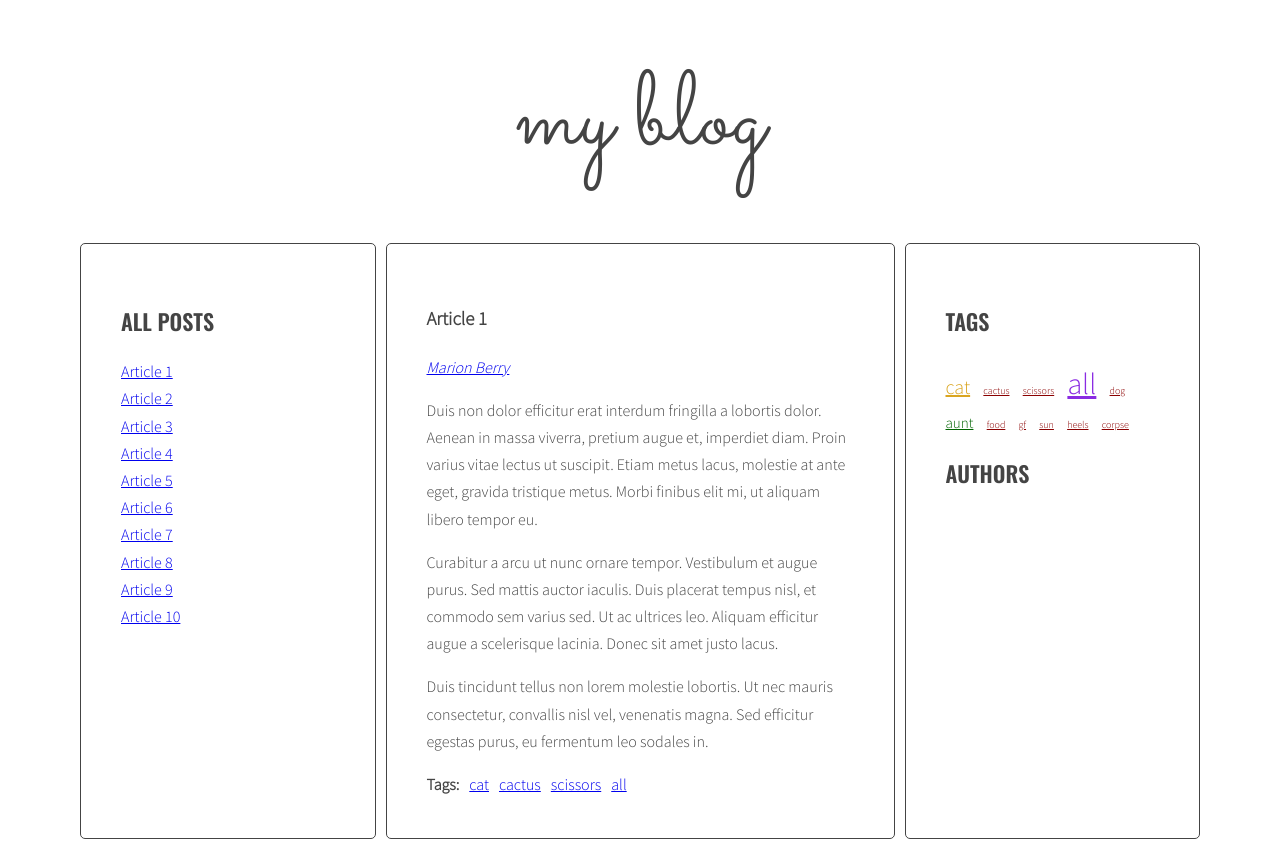
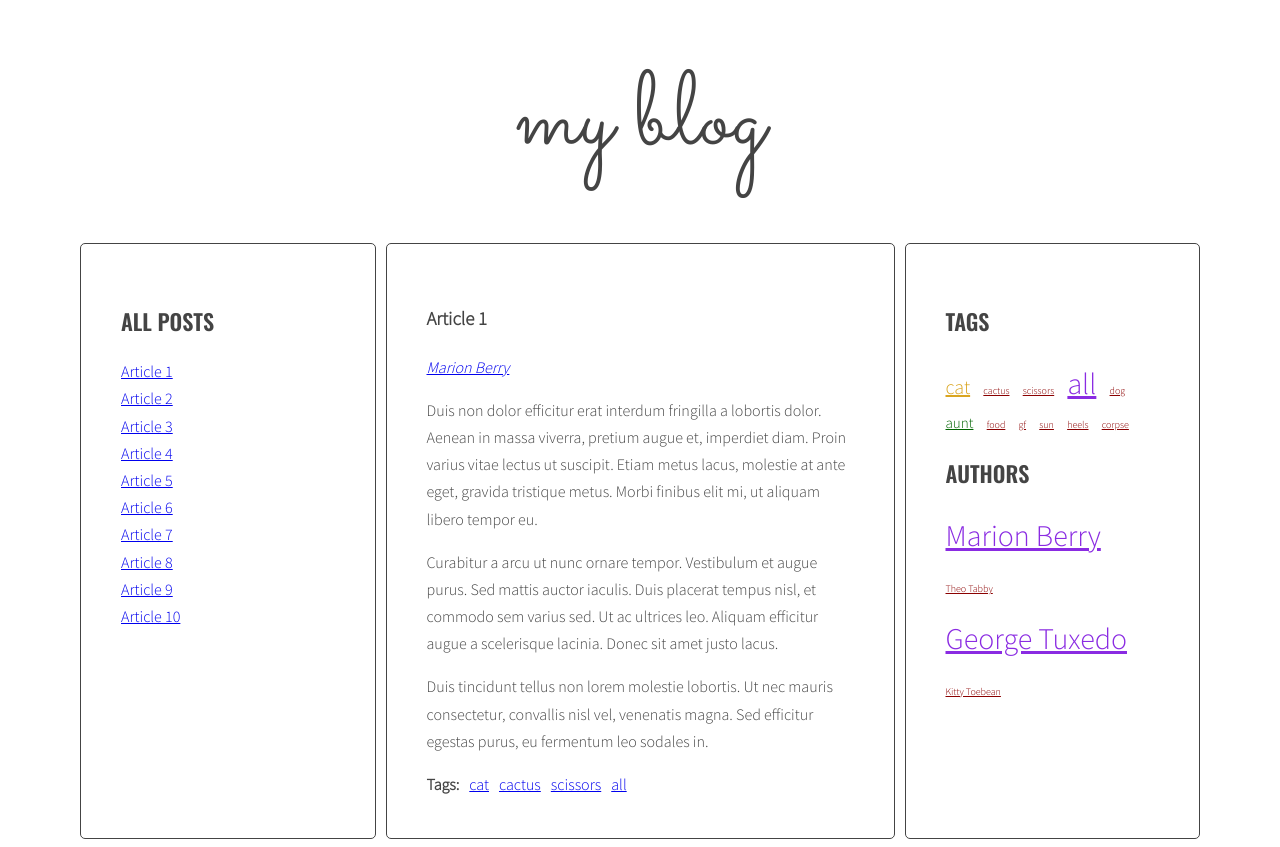
Before and after one commit to Caster22/javascript-blog, a website: page index.html in a window 1280 px wide. Drawn offline with nearby package versions, Linux system fonts and the light colour scheme.

Commit message:
add author cloud code

```diff
--- a/index.html
+++ b/index.html
@@ -183,7 +183,7 @@
                     <ul class="list tags list-horizontal">
                     </ul>
                     <h2 class="section-title">Authors</h2>
-                    <ul class="list authors">
+                    <ul class="list authors list-horizontal">
 
                     </ul>
                 </aside>
--- a/js/script.js
+++ b/js/script.js
@@ -49,10 +49,10 @@
     optTitleListSelector = '.titles',
     optArticleTagsSelector = '.post-tags .list',
     optArticleAuthorSelector = '.post-author',
-    optTagsListSelector = '.tags .list',
+    optTagsListSelector = '.tags',
     optCloudClassCount = 5,
     optCloudClassPrefix = 'tag-size-',
-    optAuthorsListSelector = '';
+    optAuthorsListSelector = '.authors';
 
   const generateTitleLinks = function (customSelector = '') {
 
@@ -98,7 +98,6 @@
   generateTitleLinks();
 
   const calculateTagsParams = function (tags) {
-
     const params = {max: 0, min: 999999};
     for (let tag in tags){
       if (tags[tag] > params.max){
@@ -123,11 +122,13 @@
 
   const calculateAuthorParams = function (authors) {
     const params = {max: 0, min: 999999};
-    if (authors > params.max) {
-      params.max = authors;
-    }
-    if (authors < params.min){
-      params.min = authors;
+    for (let author in authors){
+      if (authors[author] > params.max){
+        params.max = authors[author];
+      }
+      if (authors[author] < params.min){
+        params.min =authors[author];
+      }
     }
     return params;
   };
@@ -142,7 +143,6 @@
 
   function generateTags(){
     let allTags = {};   /* [NEW] create a new variable allTags with an empty array */
-    console.log(allTags);
     const articles = document.querySelectorAll('.post');     /* [DONE] find all articles */
     for (let article of articles){        /* [DONE] START LOOP: for every article: */
       const wrapper = article.querySelector(optArticleTagsSelector);  /* [DONE] find tags wrapper */
@@ -160,7 +160,7 @@
       }
       wrapper.innerHTML = html;        /* [DONE] insert HTML of all the links into the tags wrapper */
     }      /* [DONE] END LOOP: for every article: */
-    const tagList = document.querySelector('.tags');     /* [DONE] find list of tags in right column */
+    const tagList = document.querySelector(optTagsListSelector);     /* [DONE] find list of tags in right column */
     const tagsParams = calculateTagsParams(allTags);
     let allTagsHTML = '';      /* [NEW] create variable for all links HTML code */
     for (let tag in allTags){      /* [NEW] START LOOP: for each tag in allTags: */
@@ -214,11 +214,9 @@
   addClickListenersToTags();
 
   function generateAuthors() {
-    /* [NEW<] */
     let allAuthors = {};
-    console.log(allAuthors);
-    /* [>NEW] */
     const articles = document.querySelectorAll('.post');
+    const articleList = document.querySelector(optAuthorsListSelector);
     for (let article of articles){
       const wrapper = article.querySelector(optArticleAuthorSelector);
       let html = '';
@@ -230,11 +228,15 @@
       }else{
         allAuthors[articleAuthors]++;
       }
-
       wrapper.innerHTML = html;
     }
-    //const authorList = document.querySelector('.authors');
-    //authorList.innerHTML = allAuthors.join(' ');
+    console.log(allAuthors);
+    const authorParams = calculateAuthorParams(allAuthors);
+    let allAuthorsHTML = '';
+    for (let author in allAuthors){
+      allAuthorsHTML += '<li><a class="' + optCloudClassPrefix + calculateAuthorClass(allAuthors[author], authorParams) + '" href="#author-' + author + '">' + author +'</a></li> ';
+    }
+    articleList.innerHTML = allAuthorsHTML;
   }
 
   generateAuthors();
@@ -258,7 +260,7 @@
   };
 
   const addClickListenersToAuthors = function () {
-    const links = document.querySelectorAll('.post-author a');
+    const links = document.querySelectorAll('.post-author a, .authors a');
     for (let link of links){
       link.addEventListener('click', authorClickHandler);
     }
```
